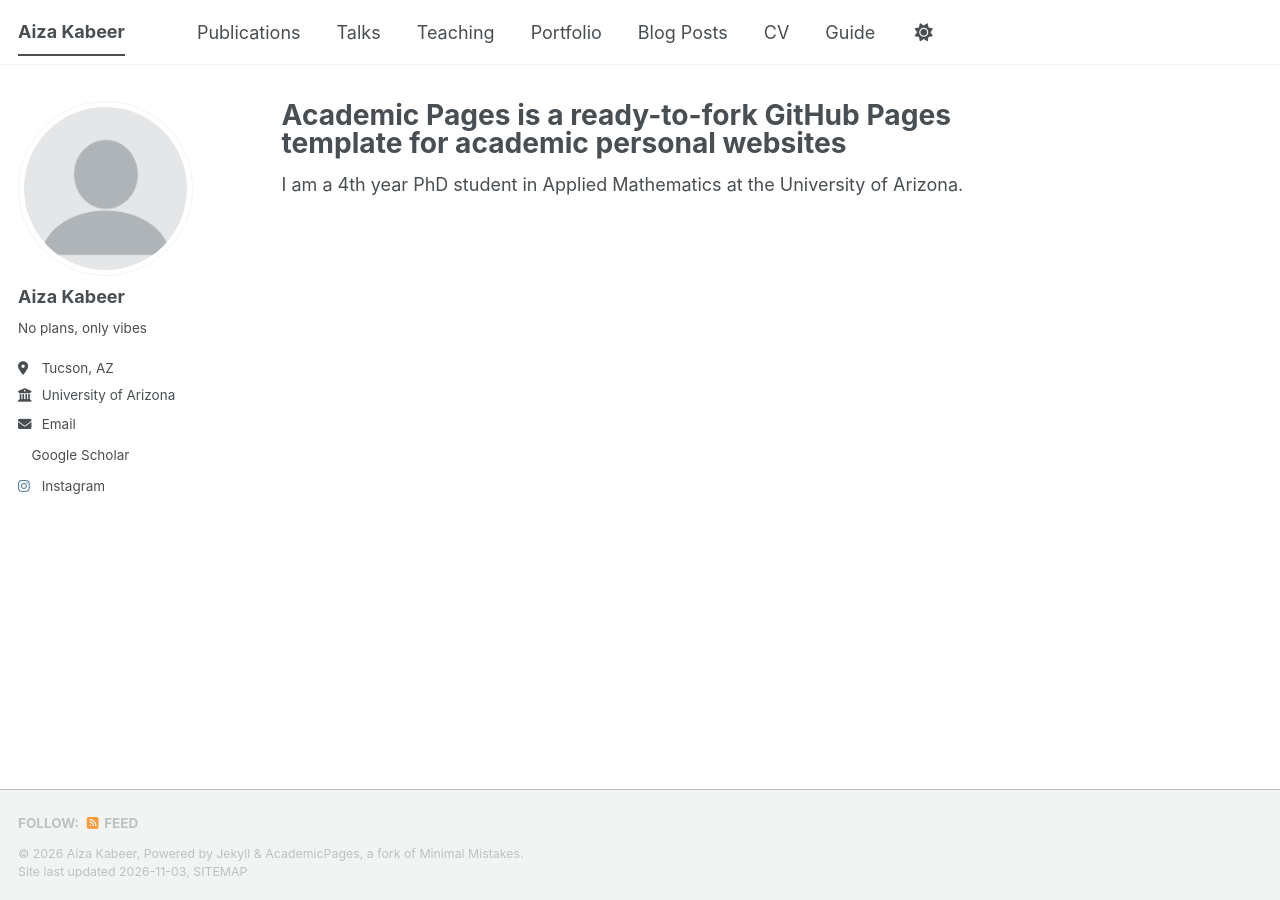
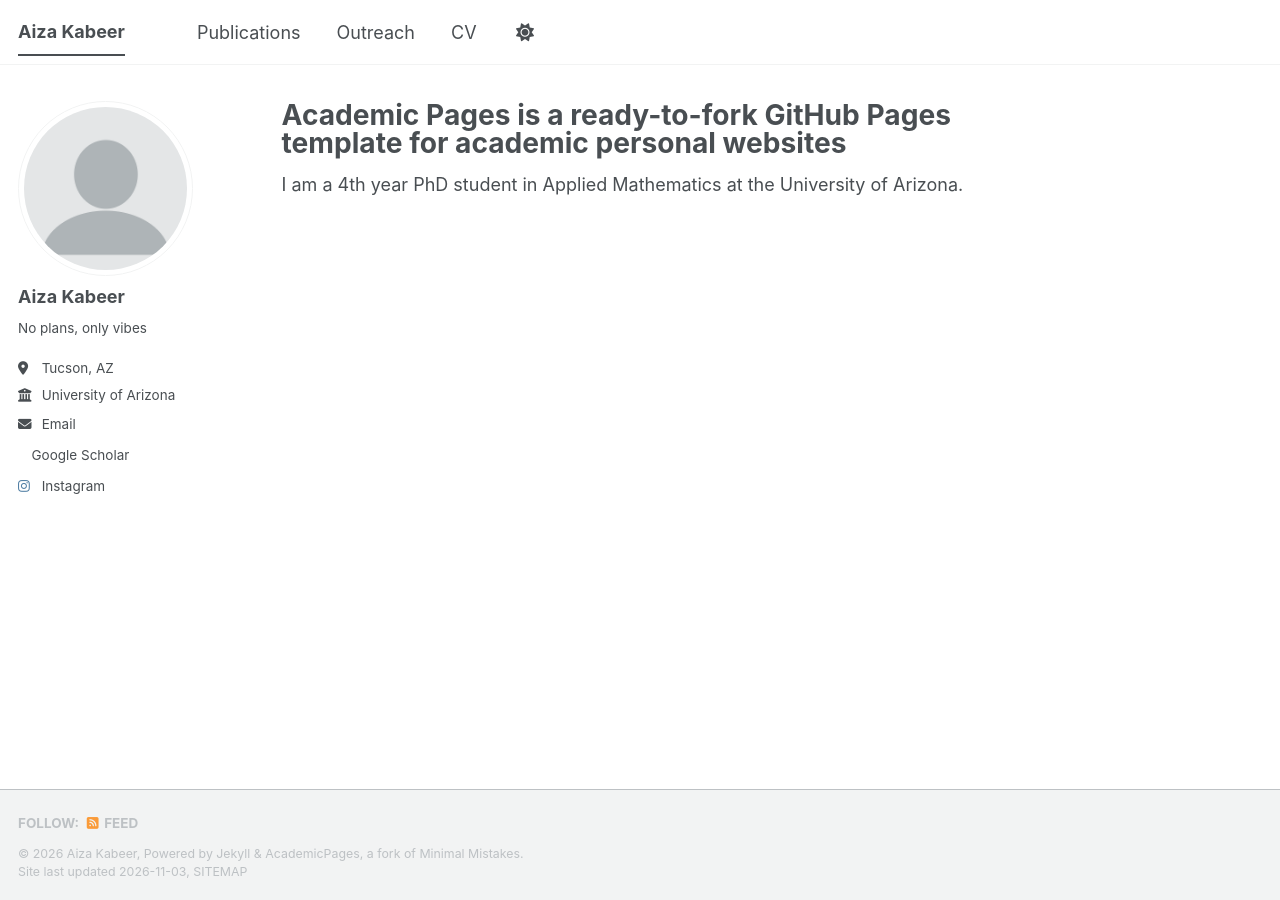
Before and after one commit to aiza-k/aiza-k.github.io, a Jekyll site: the page built from _pages/about.md, in a window 1280 px wide. Built offline with Jekyll 4.4.1, drawn with Linux system fonts in a browser that asks for light colours; a script bundle is joined from its source files by our own code; a style sheet for code colours, icons or effects is not loaded; part of the change alters nothing that is shown.

Commit message:
Update navigation.yml to modify menu entries
Commented out 'Talks', 'Portfolio', and 'Blog Posts' entries while adding 'Outreach'.

```diff
--- a/_data/navigation.yml
+++ b/_data/navigation.yml
@@ -11,20 +11,20 @@ main:
   - title: "Publications"
     url: /publications/
 
-  - title: "Talks"
-    url: /talks/
+  # - title: "Talks"
+  #   url: /talks/
 
-  - title: "Teaching"
-    url: /teaching/
+  - title: "Outreach"
+    url: /outreach/
 
-  - title: "Portfolio"
-    url: /portfolio/
+  # - title: "Portfolio"
+  #   url: /portfolio/
 
-  - title: "Blog Posts"
-    url: /year-archive/
+  # - title: "Blog Posts"
+  #   url: /year-archive/
 
   - title: "CV"
     url: /cv/
 
-  - title: "Guide"
-    url: /markdown/
+  # - title: "Guide"
+  #   url: /markdown/
```
